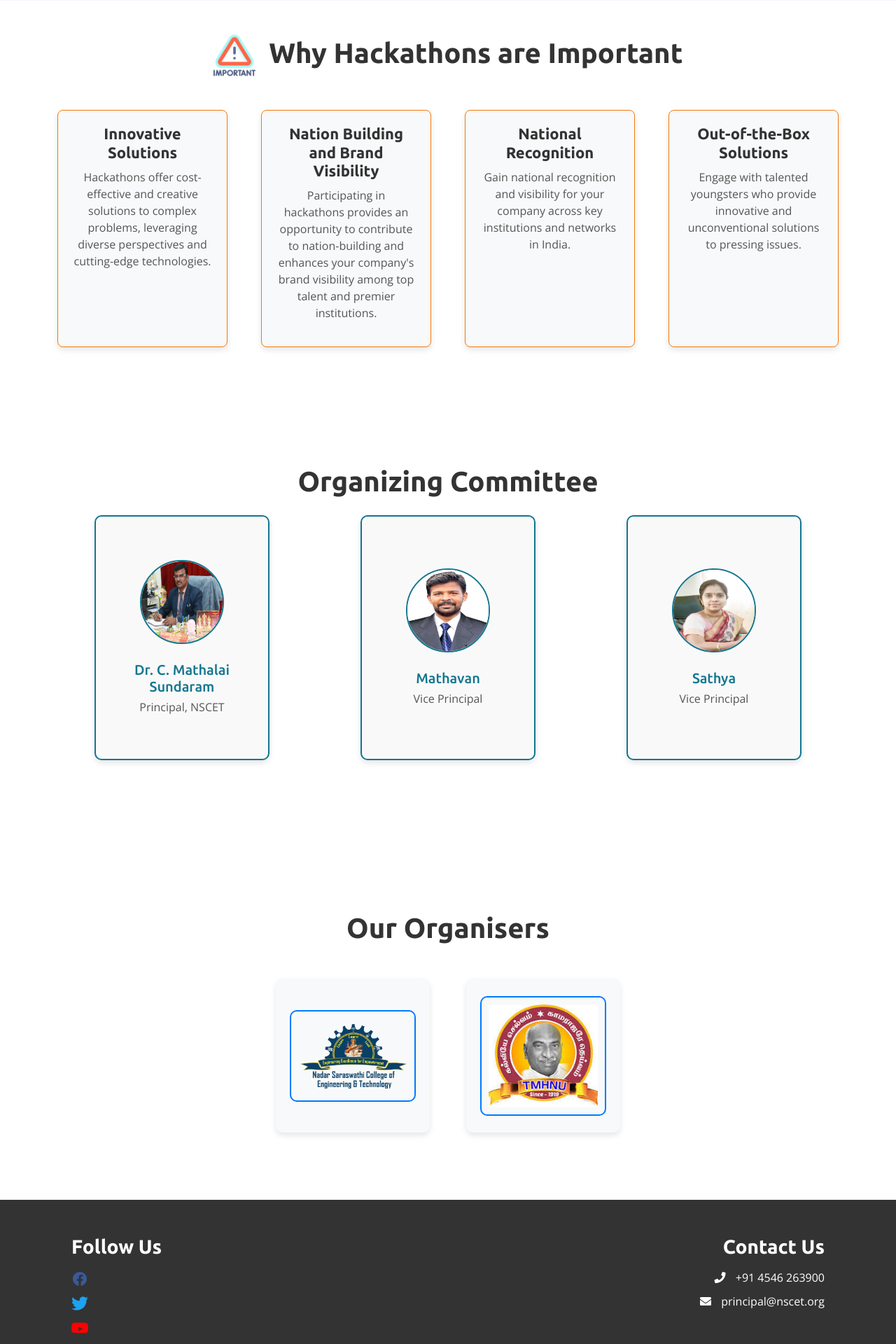
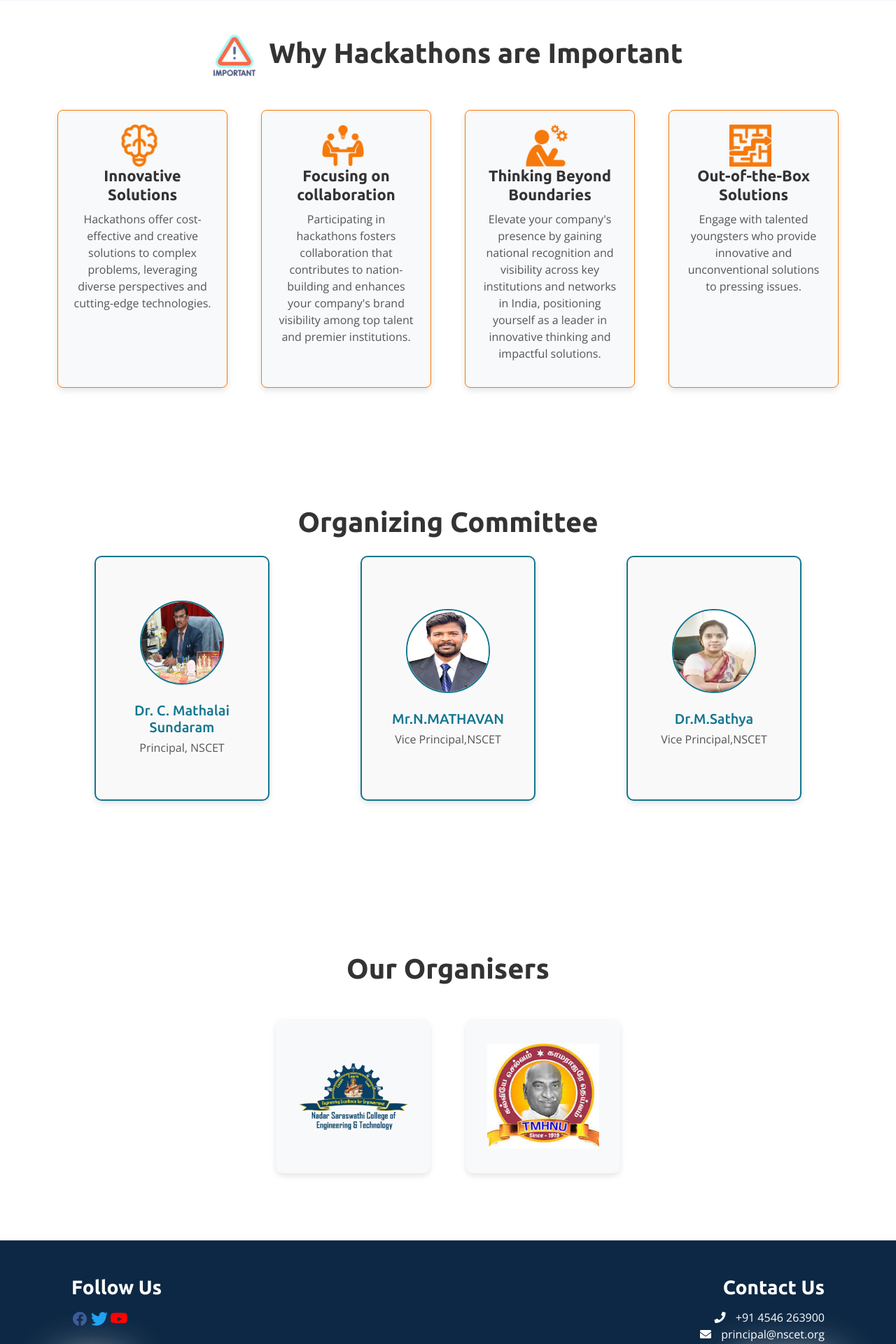
Before and after one commit to InnovativeSPIN/NSCET-HACKATHON-MANAGEMENT, a PHP site: page / in a window 1280 px wide. Shown: the part 2453-4373 px from the top of the page at 70% size. Run offline with PHP 8.4, Linux system fonts and the light colour scheme; some libraries are stand-ins or nearby versions.

Commit message:
some changes 19-8-2024

```diff
--- a/css/style.css
+++ b/css/style.css
@@ -723,16 +723,15 @@ h6,
     max-height: 180px;
     object-fit: contain;
     border-radius: 10px;
-    border: 2px solid #007bff;
+
     padding: 10px;
 }
 
 
 
 
-
 footer {
-    background-color: #333; /* Dark background for footer */
+    background-color: #0d2844; /* Dark background for footer */
     color: #fff; /* White text color */
 }
 
@@ -743,24 +742,31 @@ footer {
 .follow-box h3 {
     color: #fff; /* White heading color */
     margin-bottom: 15px;
+
 }
 
 .follow-box-copyright,
 .follow-box-contact {
     list-style: none;
     padding: 0;
+    margin: 0;
+    display: block;
+    gap: 15px; /* Space between icons */
+
 }
 
-.follow-box-copyright li,
-.follow-box-contact li {
-    margin-bottom: 10px;
+.follow-box-copyright li {
+    display: inline-block;
+
 }
 
 .follow-box-copyright li a,
 .follow-box-contact li a {
     color: #fff;
     text-decoration: none;
+
 }
+
 
 .follow-box-copyright li a:hover,
 .follow-box-contact li a:hover {
--- a/faq.html
+++ b/faq.html
@@ -34,7 +34,7 @@
         <div class="container">
             <nav class="navbar navbar-expand-lg navbar-dark p-0">
                 <a href="index.html" class="navbar-brand">
-                    <h1 class="text-white">NSCET</h1>
+                    <img class="logonscet" src="img/nscetlogo.png" alt="NSCET Logo" >
                 </a>
                 <button type="button" class="navbar-toggler ms-auto me-0" data-bs-toggle="collapse"
                     data-bs-target="#navbarCollapse">
@@ -53,8 +53,8 @@
                         <div class="nav-item dropdown">
                             <a href="#" class="nav-link dropdown-toggle" data-bs-toggle="dropdown">Guidelines</a>
                             <div class="dropdown-menu bg-light mt-2">
-                                <a href="idea-ppt.html" class="dropdown-item">Idea PPT</a>
-                                <a href="internal-hackathon-process.html" class="dropdown-item">Hackathon Process</a>
+                                <a href="#idea-ppt.html" class="dropdown-item">Idea PPT</a>
+                                <a href="#internal-hackathon-process.html" class="dropdown-item">Hackathon Process</a>
                                 <a href="img/Rules%20&%20Regulations%20for%20Hackathon.pdf" class="dropdown-item">Hackathon Guidelines</a>
                             </div>
                         </div>
--- a/index.html
+++ b/index.html
@@ -66,8 +66,8 @@
                     <div class="nav-item dropdown">
                         <a href="#" class="nav-link dropdown-toggle" data-bs-toggle="dropdown">Guidelines</a>
                         <div class="dropdown-menu bg-light mt-2">
-                            <a href="idea-ppt.html" class="dropdown-item">Idea PPT</a>
-                            <a href="internal-hackathon-process.html" class="dropdown-item"> Hackathon Process</a>
+                            <a href="#idea-ppt.html" class="dropdown-item">Idea PPT</a>
+                            <a href="#internal-hackathon-process.html" class="dropdown-item"> Hackathon Process</a>
                             <a href="img/Rules%20&%20Regulations%20for%20Hackathon.pdf" class="dropdown-item">Hackathon Guidelines</a>
                         </div>
                     </div>
@@ -279,24 +279,28 @@
         <div class="row g-5">
             <div class="col-md-6 col-lg-3 mb-4">
                 <div class="feature-box">
+                    <img src="img/inovative-solution-1.png" alt="inovative-solution" class="heading-logo">
                     <h3 class="feature-title">Innovative Solutions</h3>
                     <p>Hackathons offer cost-effective and creative solutions to complex problems, leveraging diverse perspectives and cutting-edge technologies.</p>
                 </div>
             </div>
             <div class="col-md-6 col-lg-3 mb-4">
                 <div class="feature-box">
-                    <h3 class="feature-title">Nation Building and Brand Visibility</h3>
-                    <p>Participating in hackathons provides an opportunity to contribute to nation-building and enhances your company's brand visibility among top talent and premier institutions.</p>
+                    <img src="img/collaboration.png" alt="recog-visiblity-1" class="heading-logo">
+                    <h3 class="feature-title">Focusing on collaboration</h3>
+                    <p>Participating in hackathons fosters collaboration that contributes to nation-building and enhances your company's brand visibility among top talent and premier institutions.</p>
                 </div>
             </div>
             <div class="col-md-6 col-lg-3 mb-4">
                 <div class="feature-box">
-                    <h3 class="feature-title">National Recognition</h3>
-                    <p>Gain national recognition and visibility for your company across key institutions and networks in India.</p>
+                    <img src="img/Thinking.png" alt="out-of-box-solution-1" class="heading-logo">
+                    <h3 class="feature-title">Thinking Beyond Boundaries</h3>
+                    <p>Elevate your company's presence by gaining national recognition and visibility across key institutions and networks in India, positioning yourself as a leader in innovative thinking and impactful solutions.</p>
                 </div>
             </div>
             <div class="col-md-6 col-lg-3 mb-4">
                 <div class="feature-box">
+                    <img src="img/out-of-box-solution-1.png" alt="out-of-box-solution-1" class="heading-logo">
                     <h3 class="feature-title">Out-of-the-Box Solutions</h3>
                     <p>Engage with talented youngsters who provide innovative and unconventional solutions to pressing issues.</p>
                 </div>
@@ -323,15 +327,15 @@
             <div class="col-md-4 text-center mb-4">
                 <div class="committee-member">
                     <img src="img/mathavan.jpg" alt="Mathavan" class="img-fluid">
-                    <h5>Mathavan</h5>
-                    <p>Vice Principal</p>
+                    <h5>Mr.N.MATHAVAN</h5>
+                    <p>Vice Principal,NSCET</p>
                 </div>
             </div>
             <div class="col-md-4 text-center mb-4">
                 <div class="committee-member">
                     <img src="img/Sathya.jpg" alt="Sathya" class="img-fluid">
-                    <h5>Sathya</h5>
-                    <p>Vice Principal</p>
+                    <h5>Dr.M.Sathya</h5>
+                    <p>Vice Principal,NSCET</p>
                 </div>
             </div>
         </div>
@@ -394,7 +398,7 @@
                         </li>
                     </ul>
 
-                    <p style="margin-top: 15px;">© 2024-25 NSCET  Hackathon. All rights reserved</p>
+                    <p style="margin-top: 15px;"></p>
                 </div>
             </div>
 
@@ -416,8 +420,33 @@
             </div>
         </div>
     </div>
+
+
+
+<div class="copyright container" style="display: flex;justify-content: space-between;">
+    <div style="filter: drop-shadow(0px 0px 30px rgba(255, 255, 255, 0.7));">
+        <img width="100px" src="https://nscet.org/waves23/public/images/logos/ispin-logo.png" alt="" srcset="">
+    </div>
+    <div class="container"  style="text-align: center;">
+        <p>
+            Copyright &copy;
+            <!-- <script data-cfasync="false"
+                src="/cdn-cgi/scripts/5c5dd728/cloudflare-static/email-decode.min.js"></script> -->
+            <script>
+                document.write(new Date().getFullYear());
+            </script>
+            All rights reserved. Design & Developed with by,
+            <br />
+            <span style="color: tomato;">Innovative Software Product Industry of NSCET </span>
+            <br />
+        </p>
+    </div>
+    <div style="filter: drop-shadow(0px 0px 30px rgba(255, 255, 255, 0.7));">
+        <img width="150px" src="https://nscet.org/waves23/public/images/logos/clg-logo.png" alt="" srcset="">
+    </div>
+</div>
+
 </footer>
-
 
 
 
```
Also changed, not shown: other parts of css/style.css (+144 -0 lines), Problem_Statements.html (+7 -4 lines), Register.html (+4 -4 lines), img/Implementation.png (added), img/Thinking.png (added), img/collaboration.png (added), img/img3.png (added), img/imp.jpeg (added), img/inno-move-opert-1.png (added), img/inovative-solution-1.png (added), img/inovative-solution-1.svg (added), img/out-of-box-solution-1.png (added), img/recog-visiblity-1.png (added).
